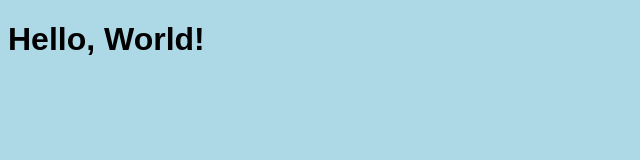
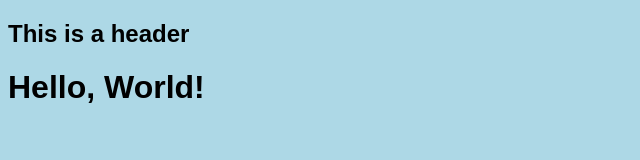
Before and after one commit to Amarnath-G/GitTutorial, a plain HTML site: page index.html in a window 1280 px wide. Shown: the whole page, without its empty margins (0-640 px from the left). Drawn offline with Linux system fonts and the light colour scheme.

Commit message:
Added header section

```diff
--- a/index.html
+++ b/index.html
@@ -5,6 +5,10 @@
   <link rel="stylesheet" href="style.css">
 </head>
 <body>
+  <header>
+  	<h2>This is a header</h2>
+  </header>
+
   <h1>Hello, World!</h1>
 </body>
 </html>
```
